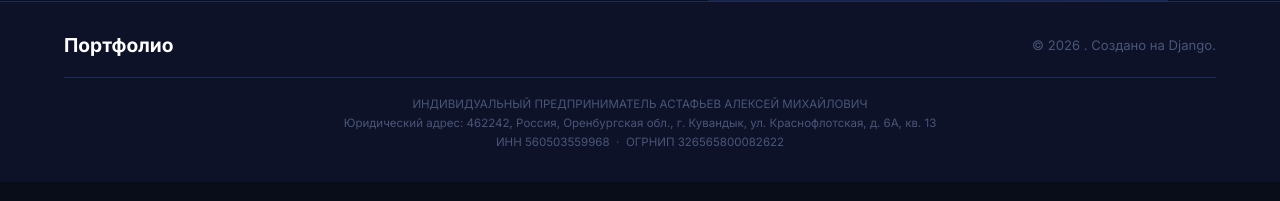
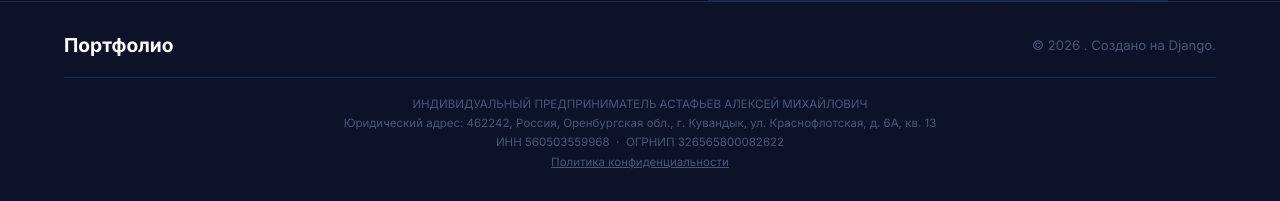
Before and after one commit to Astalex-s/YourPortfolio, a Django app: page / in a window 1280 px wide. Shown: the part 799-1000 px from the top of the page. Run offline with Django 5.2, Linux system fonts and the light colour scheme; data that the repository does not hold is empty.

Commit message:
feat(footer): add privacy policy link back to footer
Co-Authored-By: Claude Sonnet 5 <noreply@anthropic.com>

```diff
--- a/static/css/main.css
+++ b/static/css/main.css
@@ -1511,6 +1511,15 @@ body {
     line-height: 1.5;
     color: var(--text-muted);
     margin: 2px 0;
+}
+
+.footer-legal a {
+    color: var(--text-muted);
+    text-decoration: underline;
+}
+
+.footer-legal a:hover {
+    color: var(--accent);
 }
 
 
--- a/templates/components/footer.html
+++ b/templates/components/footer.html
@@ -35,5 +35,6 @@
     <p>ИНДИВИДУАЛЬНЫЙ ПРЕДПРИНИМАТЕЛЬ АСТАФЬЕВ АЛЕКСЕЙ МИХАЙЛОВИЧ</p>
     <p>Юридический адрес: 462242, Россия, Оренбургская обл., г. Кувандык, ул. Краснофлотская, д. 6А, кв. 13</p>
     <p>ИНН 560503559968 &nbsp;·&nbsp; ОГРНИП 326565800082622</p>
+    <p><a href="{% url 'pages:privacy' %}">Политика конфиденциальности</a></p>
   </div>
 </footer>
```
